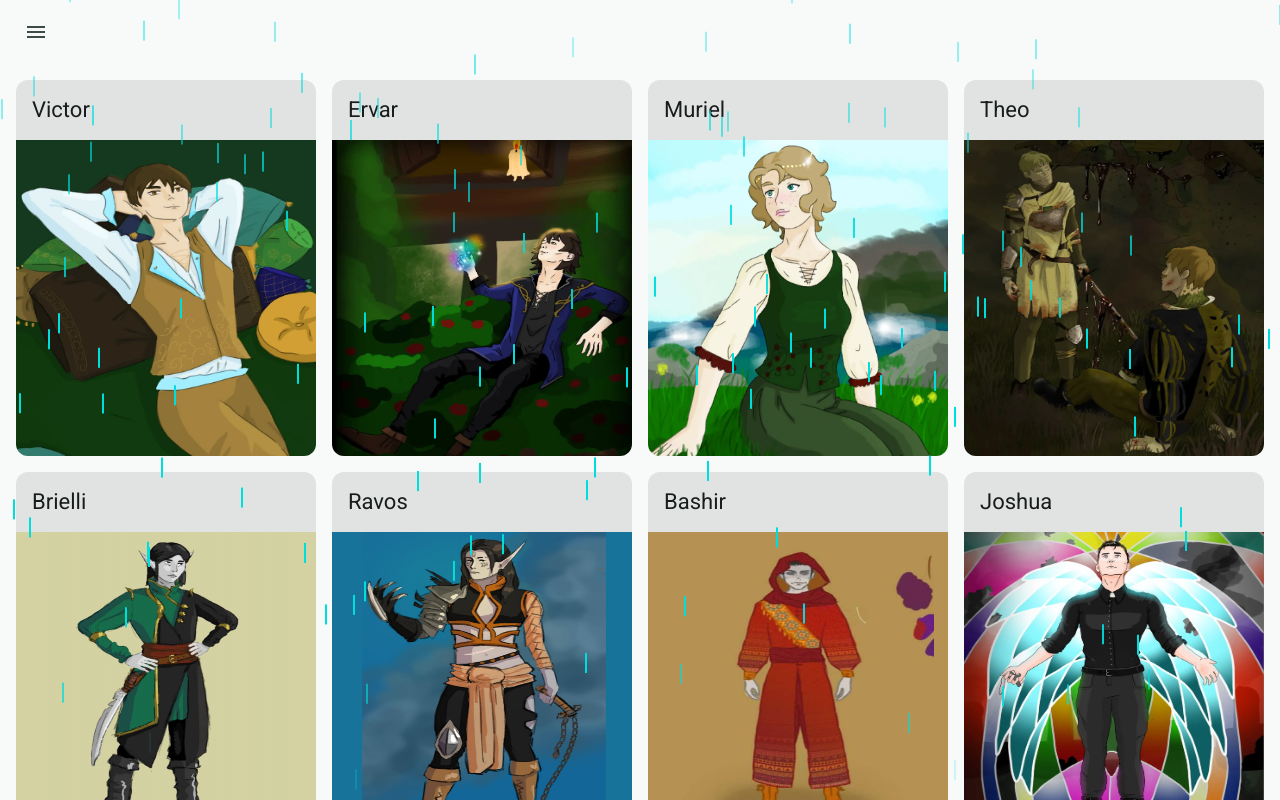
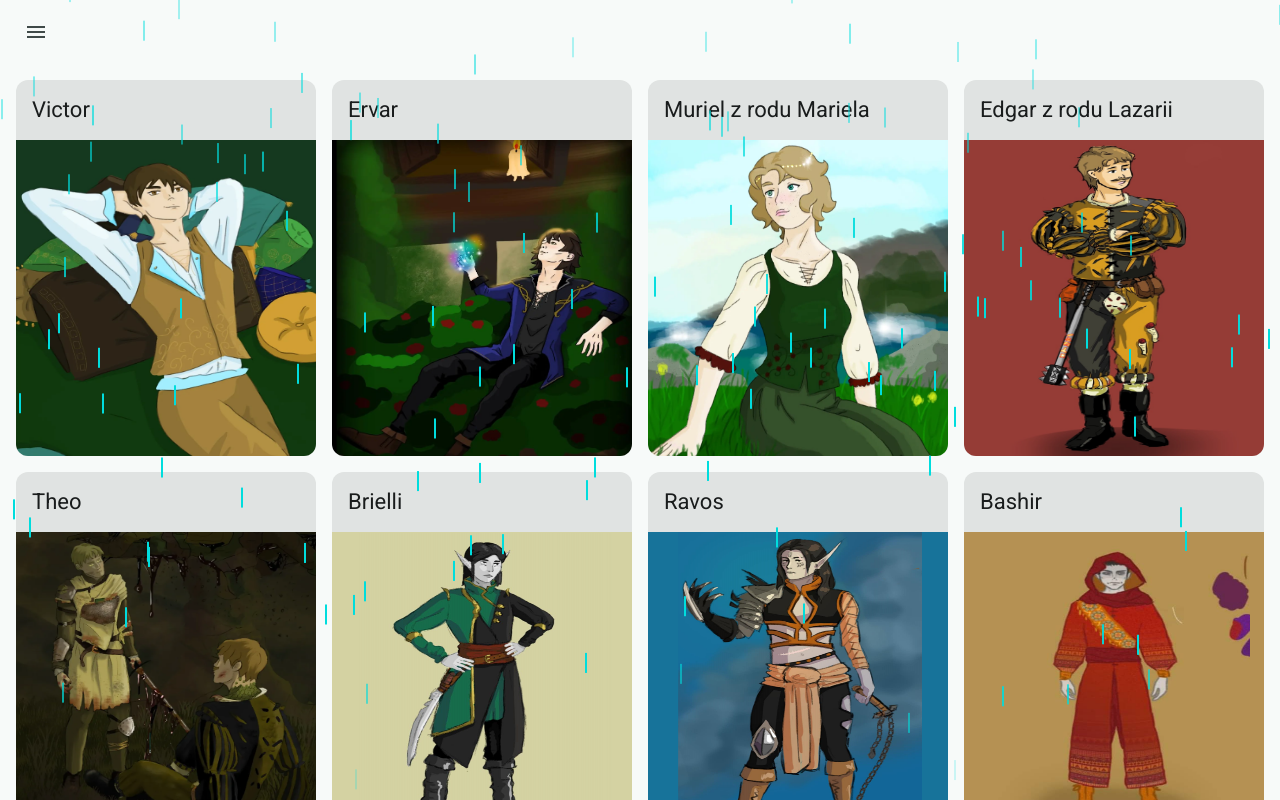
Before and after one commit to pdolecki/rpg, an Angular app: page /heroes in a window 1280 px wide. Built offline with nearby package versions, Linux system fonts and the light colour scheme.

Commit message:
15: Added some heroes descriptions

```diff
--- a/src/app/shared/constants/heroes.ts
+++ b/src/app/shared/constants/heroes.ts
@@ -3,20 +3,28 @@ import { Hero } from '../interfaces/features';
 export const HEROES: Hero[] = [
   {
     name: 'Victor',
-    description: 'Tutaj będzie krótka historia postaci... kiedyś',
+    description:
+      'Czarodziej metalu, niepokorny geniusz i uosobienie chaosu. Urodzony w Triumwiracie, od zawsze igrał z granicami magii i rozsądku. Charyzmatyczny, błyskotliwy i kompletnie nieprzewidywalny, stał się cieniem u boku księżnej Muriel, wspierając ją w imię szaleńczych ideałów. Zauroczony wizją nowego ładu, nie zauważył, że sam stał się narzędziem w rękach złych mocy. W przypływie obłędu próbował zabić wszystkich — łącznie z księżną — i zginął z rąk jej straży, kończąc historię jako ostrze chaosu, które samo siebie przecięło, bądź też jak GM zauważył słusznie - dildo w dupie jakiegoś demona.',
     url: '/heroes/victor.png',
   },
   {
     name: 'Ervar',
-    description: 'Tutaj będzie krótka historia postaci... kiedyś',
+    description:
+      'Młody, utalentowany czarodziej, który odrzucił bezpieczne mury akademii na rzecz prawdziwej przygody. Wychowanek wpływowego arcymaga, porzucił ścieżkę urzędnika, by zasmakować wolności. U boku Edgara, Theo i Brielli przeżył najpiękniejsze, ale i najbardziej tragiczne chwile życia — walcząc z demonami, maginiami krwi i potęgą Nurgla. Został agentem Protektoratu, wierząc w walkę o większe dobro. Jednak młodość i brawura go zgubiły — zginął rozdarty przez wojownika, którego napełnił miksturą wściekłości. Umarł zbyt wcześnie, z niedokończoną misją i sercem przepełnionym winą.',
     url: '/heroes/ervar.png',
   },
   {
-    name: 'Muriel',
-    description: 'Tutaj będzie krótka historia postaci... kiedyś',
+    name: 'Muriel z rodu Mariela',
+    description:
+      'Prawowita księżna Corvorosy, wygnana przez regenta i zdradzona przez możnych. W desperacji zawarła pakt z ruchem "Kolce Róży", marząc o odzyskaniu tronu. W krasnoludzkich kopalniach związała się z demonem, który przed laty przysiągł jej ojcu, że jego ród będzie rządził aż po kres księstwa. Opętana ideą przeznaczenia, zdradziła dawnych sprzymierzeńców, a z szalonym czarodziejem u boku doprowadziła do wojny domowej. Gdy odzyskała koronę, obłęd jej towarzysza zniszczył wszystko. Muriel przeżyła, lecz nadciągająca armia przypieczętowała los Corvorosy — tak spełniła się demoniczna obietnica: ród Mariela zasiadał na tronie do samego końca.',
     url: '/heroes/muriel.png',
   },
-
+  {
+    name: 'Edgar z rodu Lazarii',
+    description:
+      'Upadły szlachcic i złotousty oportunista, którego ambicje przerosły lojalność. Po kompromitującym incydencie w rodzinnym mieście stracił pozycję, ale nie porzucił marzeń o chwale. Niezrażony porażkami, wciąż podejmował ryzykowne akcje, co ostatecznie kosztowało go życie i duszę. Znany jako ocaleniec Korworosy, pogromca wiedźm z Głogówka i niedoszły partner Trzynastu Sióstr, przeszedł przez piekło — by ostatecznie zginąć z ręki najbardziej zaufanego towarzysza, Theo.',
+    url: '/heroes/edgar.png',
+  },
   {
     name: 'Theo',
     description: 'Tutaj będzie krótka historia postaci... kiedyś',
@@ -39,7 +47,8 @@ export const HEROES: Hero[] = [
   },
   {
     name: 'Joshua',
-    description: 'Tutaj będzie krótka historia postaci... kiedyś',
+    description:
+      'Był wojownikiem kaznodzieją z Salt Lake City. Gladiator, który potrafił zabić łyżeczką, jeśli tylko musiał. W jego oczach płonęło coś więcej niż gniew — wiara, że świat da się zmienić, nawet jeśli trzeba będzie spalić go po drodze.Nie pochodził stąd. Nie znał tych ludzi. Ale kiedy przyszło co do czego — walczył za nich, jakby byli jego braćmi. Umarł, jak żył — z wiarą w sercu i bronią w dłoni.Nie miał sztandaru, który by opłakiwał jego stratę. Nie miał pomnika, pieśni ani modlitwy. Ale miał przyjaciół. I to wystarczyło.',
     url: '/heroes/joshua.png',
   },
   {
```
Also changed, not shown: public/heroes/edgar.png (added).
